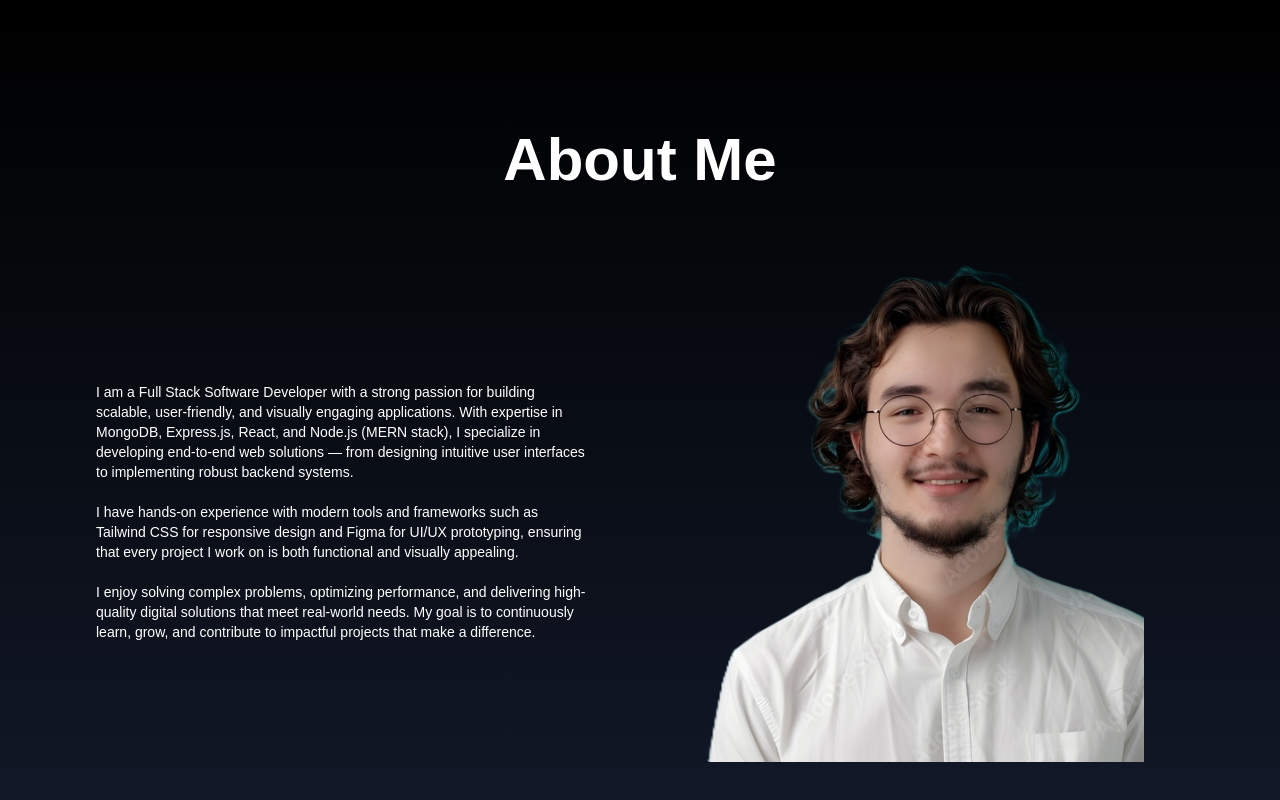
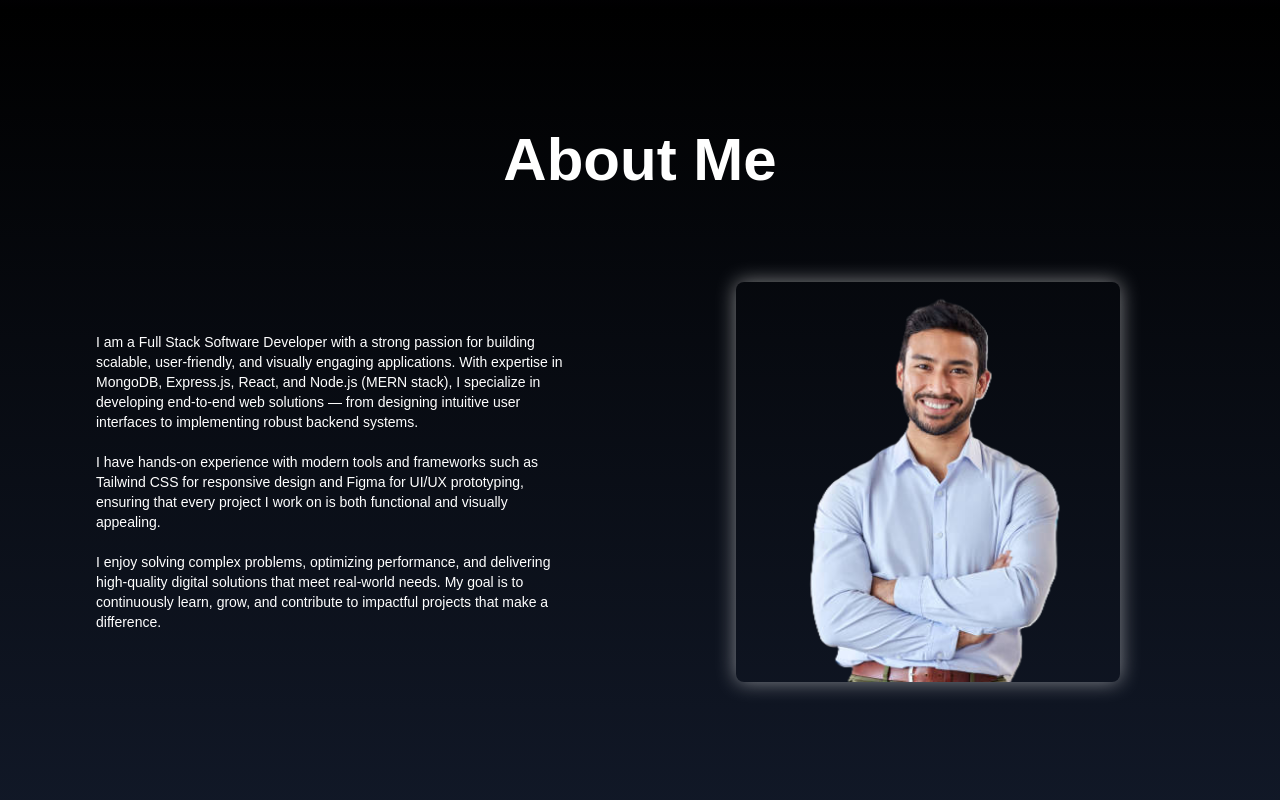
Before and after one commit to Mati-21/Portfolio, a React (Vite) app: page / in a window 1280 px wide. Shown: the part 790-1590 px from the top of the page. Built offline with nearby package versions, Linux system fonts and the light colour scheme.

Commit message:
change the about profile to a card

```diff
--- a/src/components/About.jsx
+++ b/src/components/About.jsx
@@ -1,5 +1,5 @@
 import { motion } from "framer-motion";
-import profile from "../asset/profile.png";
+import profile from "../asset/pro2.png";
 
 function About() {
   return (
@@ -43,12 +43,10 @@ function About() {
           </p>
         </div>
         {/* image */}
-        <div className="flex-1">
-          <img
-            src={profile}
-            alt=""
-            className="size-300 object-contain md:size-[500px] md:object-cover md:object-center "
-          />
+        <div className="flex-1 flex justify-center  p-5">
+          <div className="h-[400px] w-96  shadow-[0_0_20px_rgba(255,255,255,0.5)] rounded-lg co ">
+            <img src={profile} className="w-full h-full object-cover" alt="" />
+          </div>
         </div>
       </motion.div>
     </section>
```
Also changed, not shown: src/asset/pro2.png (added).
